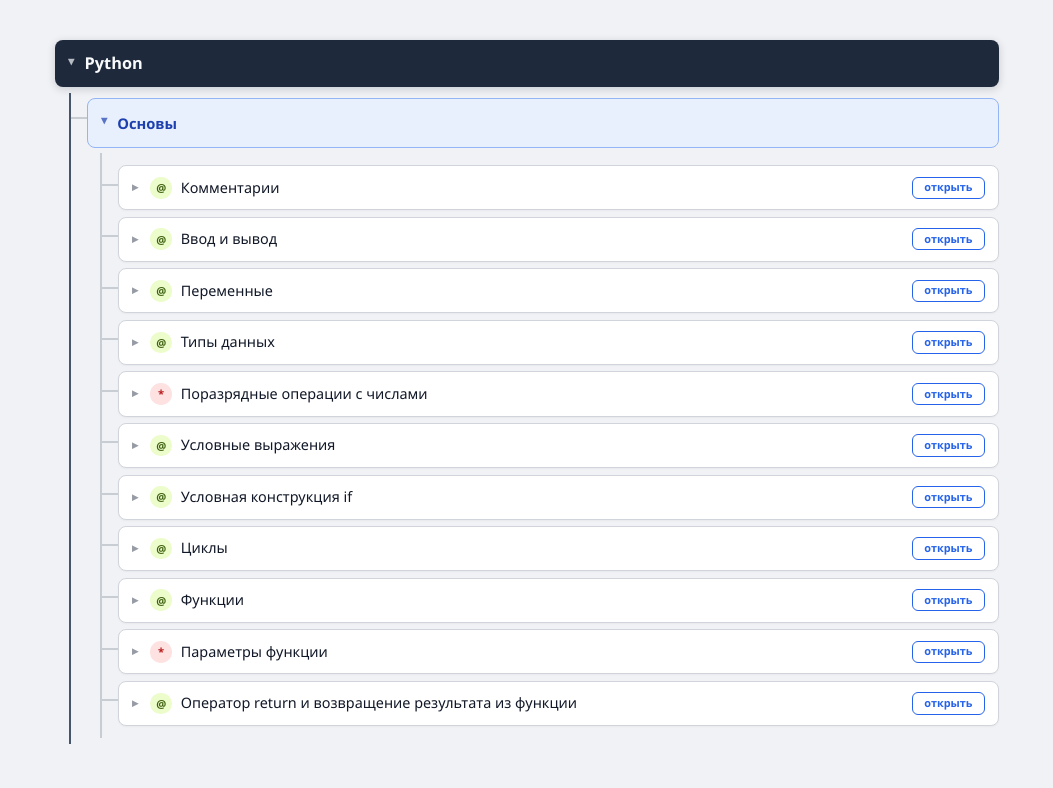
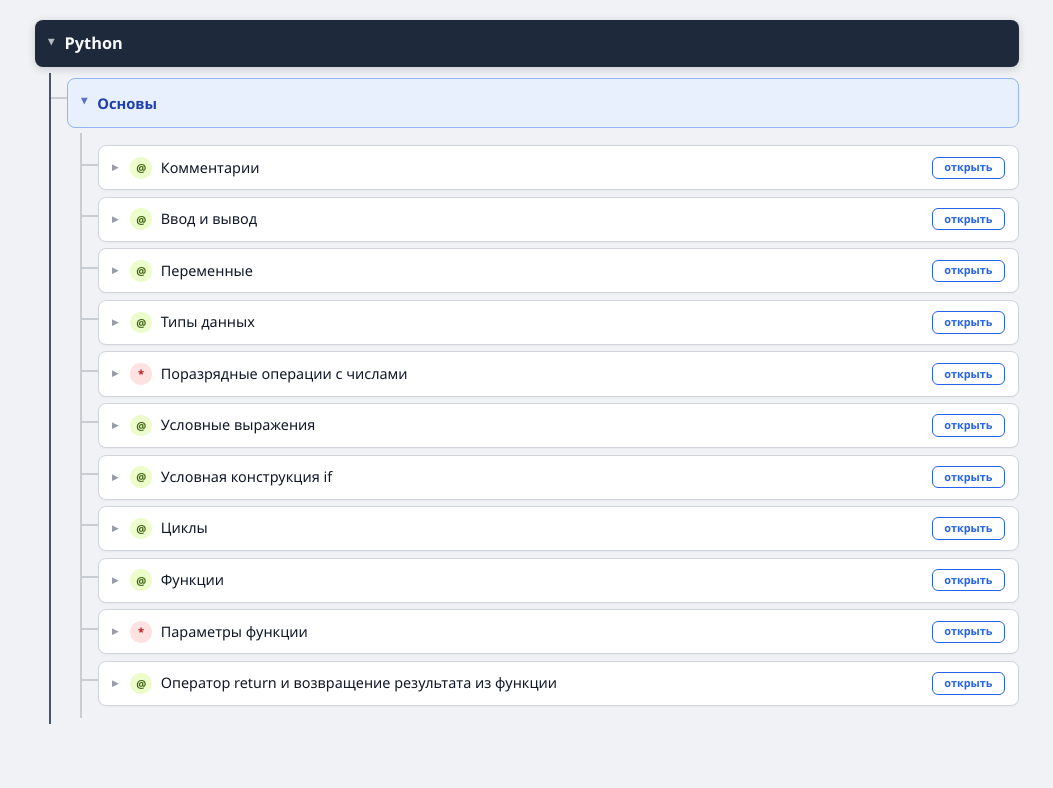
Before and after one commit to Trifonix/python-backend-notes, a plain HTML site: page index.html in a window 1280 px wide. Shown: the whole page, without its empty margins (113-1166 px from the left). Drawn offline with Linux system fonts and the light colour scheme.

Commit message:
upd main padding

```diff
--- a/style.css
+++ b/style.css
@@ -59,7 +59,7 @@
   max-width: 1024px;
   width: 100%;
   margin: 0 auto;
-  padding: 2.5rem 2.5rem 3rem;
+  padding: 1.25rem;
 }
 
 /* ── Tags ── */
```
